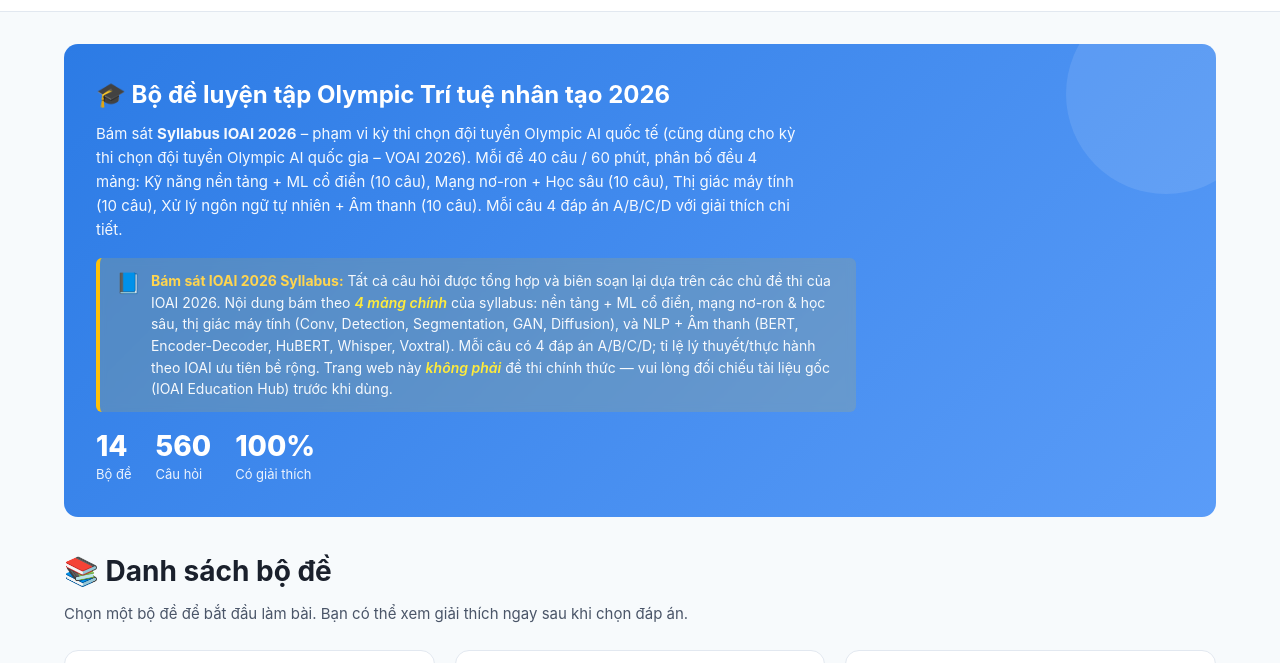
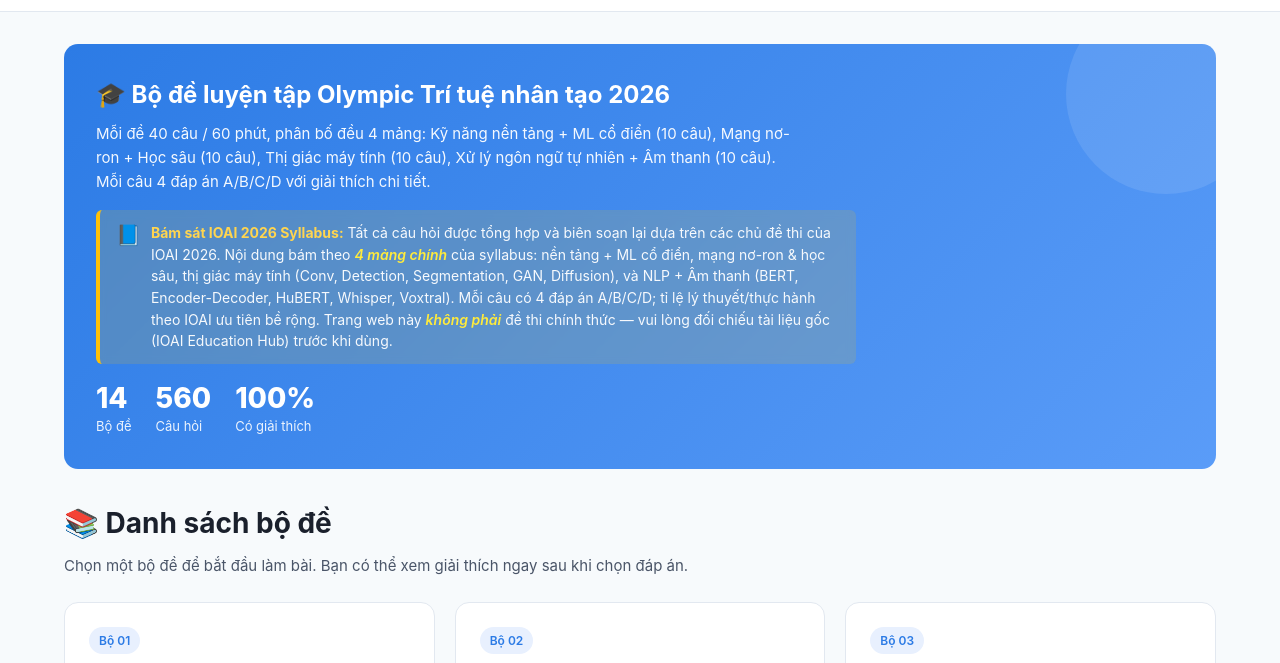
Before and after one commit to NVQMinh-001/OLP-Web, a website: page index.html in a window 1280 px wide. Shown: the part 65-728 px from the top of the page. Drawn offline with Linux system fonts and the light colour scheme.

Commit message:
doc: rut gon phan gioi thieu, bo cau syllabus IOAI/VOAI

```diff
--- a/index.html
+++ b/index.html
@@ -29,7 +29,7 @@
       <section id="homeView">
         <div class="intro-banner">
           <h2>🎓 Bộ đề luyện tập Olympic Trí tuệ nhân tạo 2026</h2>
-          <p>Bám sát <strong>Syllabus IOAI 2026</strong> – phạm vi kỳ thi chọn đội tuyển Olympic AI quốc tế (cũng dùng cho kỳ thi chọn đội tuyển Olympic AI quốc gia – VOAI 2026). Mỗi đề 40 câu / 60 phút, phân bố đều 4 mảng: Kỹ năng nền tảng + ML cổ điển (10 câu), Mạng nơ-ron + Học sâu (10 câu), Thị giác máy tính (10 câu), Xử lý ngôn ngữ tự nhiên + Âm thanh (10 câu). Mỗi câu 4 đáp án A/B/C/D với giải thích chi tiết.</p>
+          <p>Mỗi đề 40 câu / 60 phút, phân bố đều 4 mảng: Kỹ năng nền tảng + ML cổ điển (10 câu), Mạng nơ-ron + Học sâu (10 câu), Thị giác máy tính (10 câu), Xử lý ngôn ngữ tự nhiên + Âm thanh (10 câu). Mỗi câu 4 đáp án A/B/C/D với giải thích chi tiết.</p>
           <div class="ai-disclaimer">
             <span class="ai-disclaimer-icon">📘</span>
             <span class="ai-disclaimer-text"><strong>Bám sát IOAI 2026 Syllabus:</strong> Tất cả câu hỏi được tổng hợp và biên soạn lại dựa trên các chủ đề thi của IOAI 2026. Nội dung bám theo <em>4 mảng chính</em> của syllabus: nền tảng + ML cổ điển, mạng nơ-ron & học sâu, thị giác máy tính (Conv, Detection, Segmentation, GAN, Diffusion), và NLP + Âm thanh (BERT, Encoder-Decoder, HuBERT, Whisper, Voxtral). Mỗi câu có 4 đáp án A/B/C/D; tỉ lệ lý thuyết/thực hành theo IOAI ưu tiên bề rộng. Trang web này <em>không phải</em> đề thi chính thức — vui lòng đối chiếu tài liệu gốc (IOAI Education Hub) trước khi dùng.</span>
```
